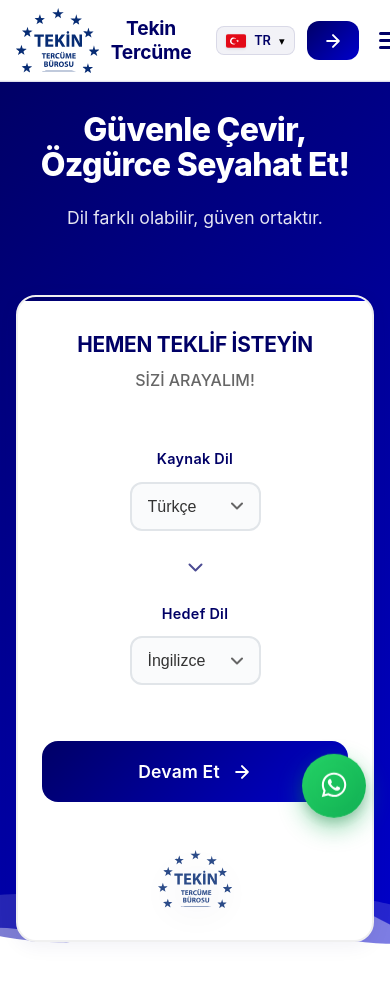
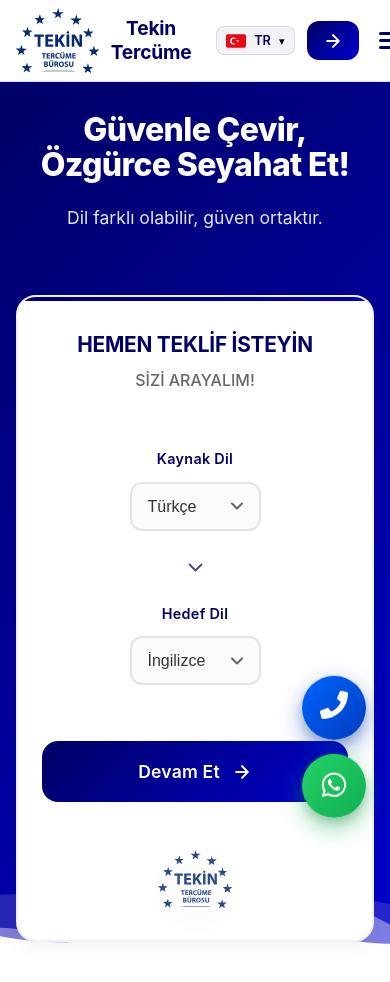
Before and after one commit to ErdemErgenc/tekin-tercume, a React (Vite) app: page / in a window 390 px wide. Shown: the top 982 px of the page. Built offline with nearby package versions, Linux system fonts and the light colour scheme.

Commit message:
feat: refactor WhatsApp button component to include phone button and improve layout

```diff
--- a/src/components/WhatsAppButton.css
+++ b/src/components/WhatsAppButton.css
@@ -1,47 +1,76 @@
-.whatsapp-button {
+.contact-fab-group {
   position: fixed;
   right: 24px;
   bottom: 24px;
+  display: flex;
+  flex-direction: column;
+  gap: 14px;
+  z-index: 999;
+}
+
+.whatsapp-button,
+.phone-button {
+  position: relative;
   width: 64px;
   height: 64px;
   border: none;
   border-radius: 50%;
   cursor: pointer;
-  background: linear-gradient(135deg, #25d366, #12b054);
-  box-shadow:
-    0 10px 25px rgba(18, 176, 84, 0.45),
-    0 5px 10px rgba(0, 0, 0, 0.15);
   color: white;
   display: flex;
   align-items: center;
   justify-content: center;
   transition: transform 200ms ease, box-shadow 200ms ease;
   animation: whatsapp-float 3s ease-in-out infinite;
-  z-index: 999;
   isolation: isolate;
+  text-decoration: none;
 }
 
-.whatsapp-button:hover {
+.whatsapp-button {
+  background: linear-gradient(135deg, #25d366, #12b054);
+  box-shadow:
+    0 10px 25px rgba(18, 176, 84, 0.45),
+    0 5px 10px rgba(0, 0, 0, 0.15);
+}
+
+.phone-button {
+  background: linear-gradient(135deg, #0066ff, #003cbf);
+  box-shadow:
+    0 10px 25px rgba(0, 72, 191, 0.45),
+    0 5px 10px rgba(0, 0, 0, 0.15);
+}
+
+.whatsapp-button:hover,
+.phone-button:hover {
   transform: translateY(-4px) scale(1.03);
   box-shadow:
-    0 14px 30px rgba(18, 176, 84, 0.55),
-    0 8px 16px rgba(0, 0, 0, 0.2);
+    0 14px 30px rgba(0, 0, 0, 0.2),
+    0 8px 16px rgba(0, 0, 0, 0.15);
 }
 
-.whatsapp-icon svg {
+.whatsapp-icon svg,
+.phone-icon svg {
   width: 28px;
   height: 28px;
   fill: currentColor;
 }
 
-.whatsapp-glow {
+.whatsapp-glow,
+.phone-glow {
   position: absolute;
   inset: -12px;
   border-radius: 999px;
-  background: radial-gradient(circle, rgba(37, 211, 102, 0.45), transparent 70%);
   opacity: 0.8;
   animation: whatsapp-pulse 2.8s infinite;
   z-index: -1;
+}
+
+.whatsapp-glow {
+  background: radial-gradient(circle, rgba(37, 211, 102, 0.45), transparent 70%);
+}
+
+.phone-glow {
+  background: radial-gradient(circle, rgba(0, 102, 255, 0.45), transparent 70%);
 }
 
 @keyframes whatsapp-float {
--- a/src/components/WhatsAppButton.tsx
+++ b/src/components/WhatsAppButton.tsx
@@ -1,18 +1,31 @@
 import React from 'react';
-import { FaWhatsapp } from 'react-icons/fa';
+import { FaWhatsapp, FaPhone } from 'react-icons/fa';
 import './WhatsAppButton.css';
 
 const WHATSAPP_URL = 'https://wa.me/905447215315';
+const PHONE_NUMBER = '+905447215315';
 
 const WhatsAppButton: React.FC = () => {
-  const handleClick = () => {
+  const handleWhatsAppClick = () => {
     window.open(WHATSAPP_URL, '_blank', 'noopener,noreferrer');
   };
 
   return (
+    <div className="contact-fab-group">
+      <a
+        className="phone-button"
+        href={`tel:${PHONE_NUMBER.replace(/\s+/g, '')}`}
+        aria-label="Telefon ile ara"
+      >
+        <span className="phone-icon" aria-hidden="true">
+          <FaPhone />
+        </span>
+        <span className="phone-glow" aria-hidden="true" />
+      </a>
+
       <button
         className="whatsapp-button"
-      onClick={handleClick}
+        onClick={handleWhatsAppClick}
         aria-label="WhatsApp ile iletişime geç"
       >
         <span className="whatsapp-icon" aria-hidden="true">
@@ -20,6 +33,7 @@ const WhatsAppButton: React.FC = () => {
         </span>
         <span className="whatsapp-glow" aria-hidden="true" />
       </button>
+    </div>
   );
 };
 
```
Lines whose indentation alone changed are shown as unchanged.
